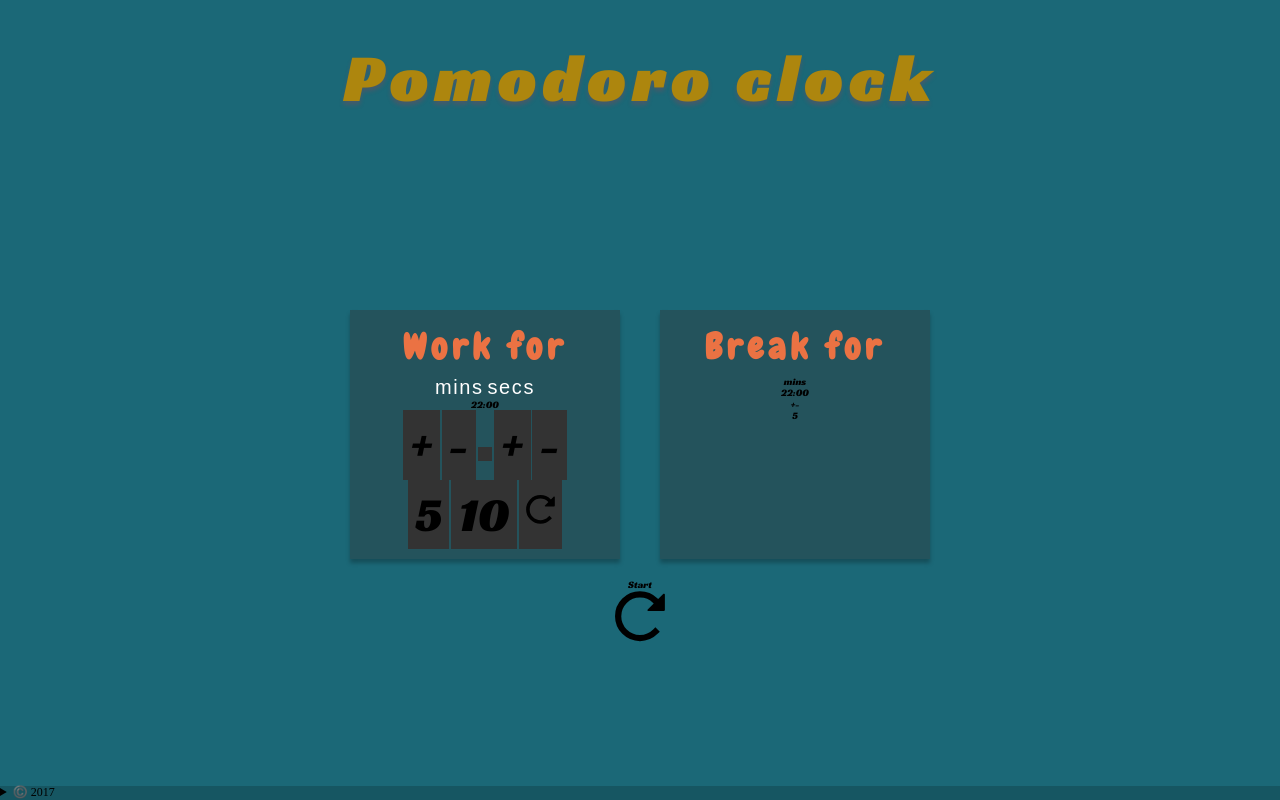
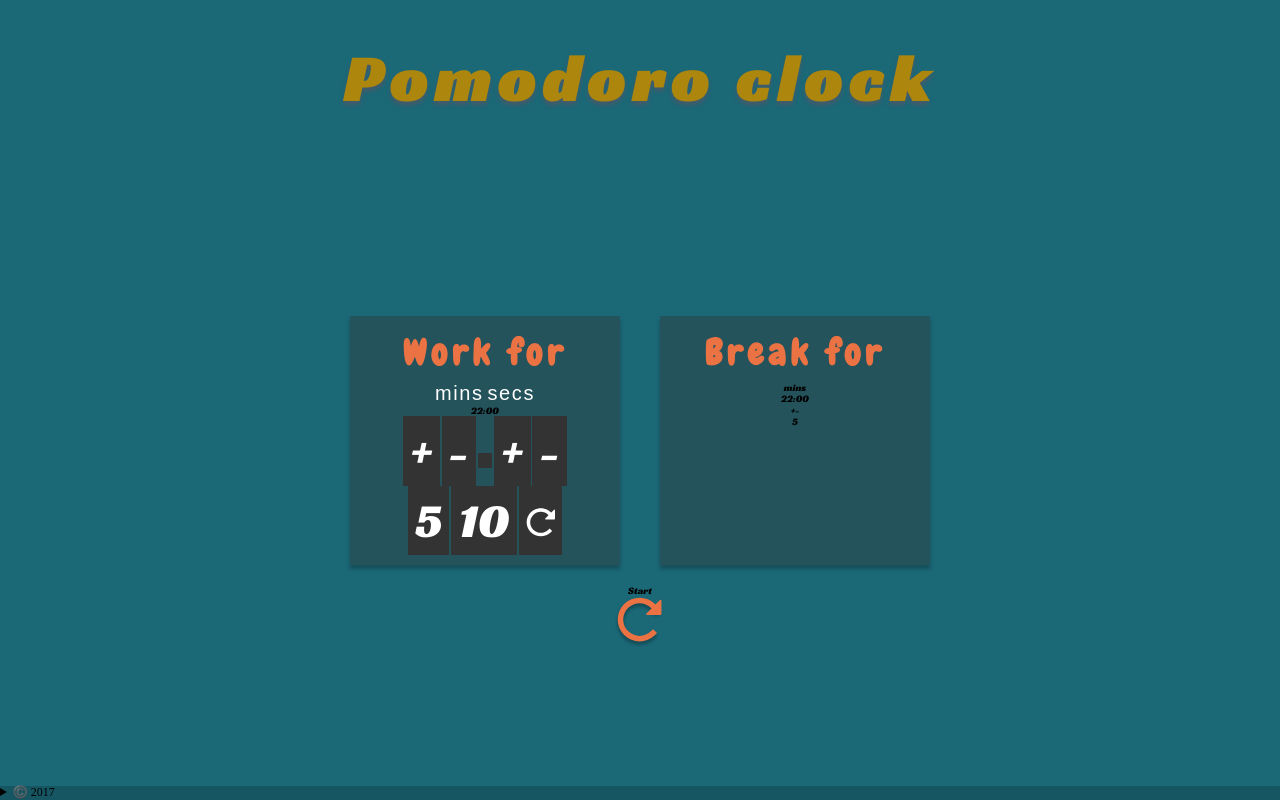
Before and after one commit to malcolmsgc/FCC-Pomodoro, a plain HTML site: page html/index.html in a window 1280 px wide. Drawn offline with nearby package versions, Linux system fonts and the light colour scheme; files that its build step writes are made by us from their sources; files whose address does not match are found by name.

Commit message:
Styles for reset svg

```diff
--- a/html/index.html
+++ b/html/index.html
@@ -47,7 +47,7 @@
                             <div>5</div>
                             <div>10</div>
                             <div>
-                                <object class="reset set-timer-reset" type="image/svg+xml" data="../assets/reset.svg">
+                                <object class="reset set-timer-reset" type="image/svg+xml" data="../assets/reset-icon.svg">
                 R
             </object>
                             </div>
@@ -66,7 +66,7 @@
             </section>
 
             <div class="btn main-btn">Start</div>
-            <object class="reset main-reset" type="image/svg+xml" data="../assets/reset.svg">
+            <object class="reset main-reset" type="image/svg+xml" data="../assets/reset-counter.svg">
                 Reset
             </object>
         </main>
--- a/scss/partials/_set-timer.scss
+++ b/scss/partials/_set-timer.scss
@@ -31,11 +31,14 @@
     }
     .btn-row > *{
         background-color: $colour-darkgrey;
+        color: #fff;
         font-size: 4.8em;
         padding: 0.15em;
     }
 
     .set-timer-reset {
         max-width: 0.6em;
+        stroke: #fff;
     }
+
 }
```
Also changed, not shown: assets/reset-counter.svg (added), assets/reset-icon.svg (added).
